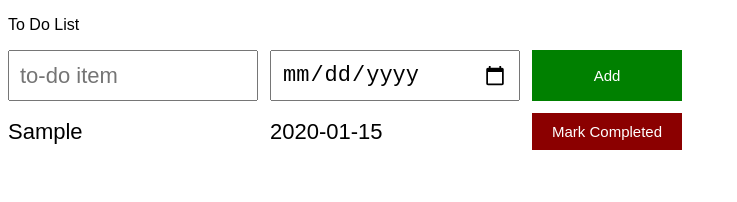
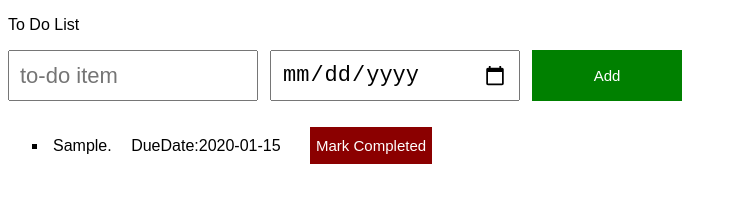
Before and after one commit to Swatz24/Javascript, a plain HTML site: page To Do List/to-do.html in a window 1280 px wide. Both pictures are taken after typing "Sample", "2020-01-15" into the empty fields and a click on the button "Add". Shown: the whole page, without its empty margins (0-737 px from the left). Drawn offline with Linux system fonts and the light colour scheme.

Commit message:
Added Local Storage for todolist

```diff
--- a/To Do List/to-do.css
+++ b/To Do List/to-do.css
@@ -2,7 +2,7 @@ body{
   font-family: Arial, Helvetica, sans-serif;
 }
 
-.todo-grid, .todo-grid-input{
+ .todo-grid-input{
   display: grid;
   grid-template-columns: 250px 250px 150px;
   column-gap: 12px;
@@ -36,4 +36,14 @@ body{
   cursor: pointer;
   padding-top: 10px;
   padding-bottom: 10px;
+  margin-left: 25px;
 }
+
+.todo-li{
+  padding: 10px 5px;
+  list-style-type: square;
+}
+
+.liSpan{
+  margin-right: 15px;
+}
--- a/To Do List/to-do.html
+++ b/To Do List/to-do.html
@@ -16,8 +16,10 @@
   </div>
 
   <!-- Creating a div to allow JS to add HTML elements to display the todoList once todo Items gets added.-->
-  <div class="js-todo-list todo-grid">
+  <div class="todo-grid">
+    <ul class="js-todo-list">
 
+    </ul>
   </div>
 
   <script src="to-do.js"></script>
--- a/To Do List/to-do.js
+++ b/To Do List/to-do.js
@@ -1,8 +1,8 @@
 
  // Initialize todoList array in local storage
- let todoList =  [];
+ let todoList = JSON.parse(localStorage.getItem('todoList') || "[]");
 
-
+ renderTodoList();
 
  // Call function to display the todoList in page whenever we load.
  //renderTodoList();
@@ -14,10 +14,10 @@
    let todo = {name: todoName, dueDate:todoDate}; // Save it as an object.
 
    // Get the updated todoList from local storage and push the added item to it.
-  //  todoList = JSON.parse(localStorage.getItem('todoList'));
-    todoList.push(todo);
-  //      localStorage.setItem('todoList', JSON.stringify(todoList));
-   //console.log(todoList);
+  //todoList = JSON.parse(localStorage.getItem('todoList'));
+  todoList.push(todo);
+  localStorage.setItem('todoList', JSON.stringify(todoList));
+   console.log(todoList);
    // Make the input field blank after adding the item.
    document.querySelector('.js-name-input').value = '';
    document.querySelector('.js-date-input').value = '';
@@ -39,16 +39,25 @@
    const todoName = todoItem.name;
    const todoDate = todoItem.dueDate;
 
-   // Adding HTML elements in javascript to display the todo items once it gets added.
-   const html = `
-     <div>${todoName} </div>
-     <div> ${todoDate} </div>
-     <button
-       class="delete-todo-button js-delete-todo-button">Mark Completed
-       </button>
-     `;
-   todoListHTML += html;
- }
+   // Adding HTML elements in javascript to display the todo items once it gets added.(Added as <Div>s)
+//    const html = `
+//      <div>${todoName} </div>
+//      <div> ${todoDate} </div>
+//      <button
+//        class="delete-todo-button js-delete-todo-button">Mark Completed
+//        </button>
+//      `;
+//    todoListHTML += html;
+//  }
+
+  // Adding HTML elements in javascript to display the todo items once it gets added.
+  //Edited to add as unordered list items.
+ const html = `<li class="todo-li"><span class ="liSpan">${todoName}. </span>
+                DueDate:${todoDate}      <button class="delete-todo-button js-delete-todo-button">Mark Completed
+   </button> </li>
+ `;
+todoListHTML += html;
+}
  // Displaying the HTML elements from JS by accessing the <div>'s innerHTML.
  document.querySelector('.js-todo-list').innerHTML = todoListHTML;
 
@@ -56,9 +65,9 @@
  document.querySelectorAll('.js-delete-todo-button').
        forEach((deleteButton, index) => {
            deleteButton.addEventListener('click' , () => {
-            //  let  todoDelete = (JSON.parse(localStorage.getItem('todoList'))); // get the Updated todoList from Local storage.
+            let todoDelete = (JSON.parse(localStorage.getItem('todoList'))); // get the Updated todoList from Local storage.
              todoList.splice(index, 1);  // Deletes the item with index 'index'
-            //  localStorage.setItem('todoList', JSON.stringify(todoDelete)); // Update local Storage .
+            localStorage.setItem('todoList', JSON.stringify(todoList)); // Update local Storage .
              renderTodoList(); // Call the function to display the changes.
            });
 
```
